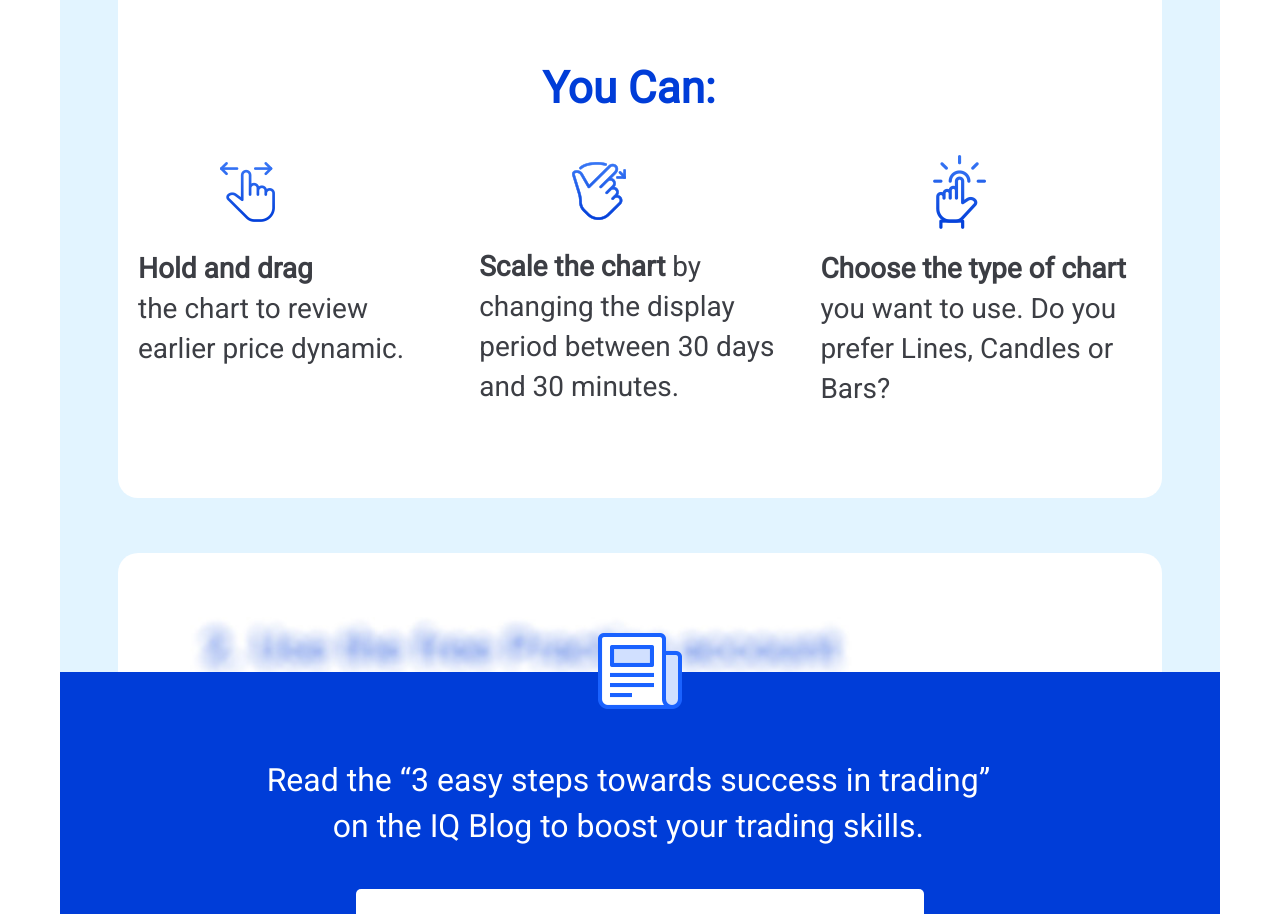
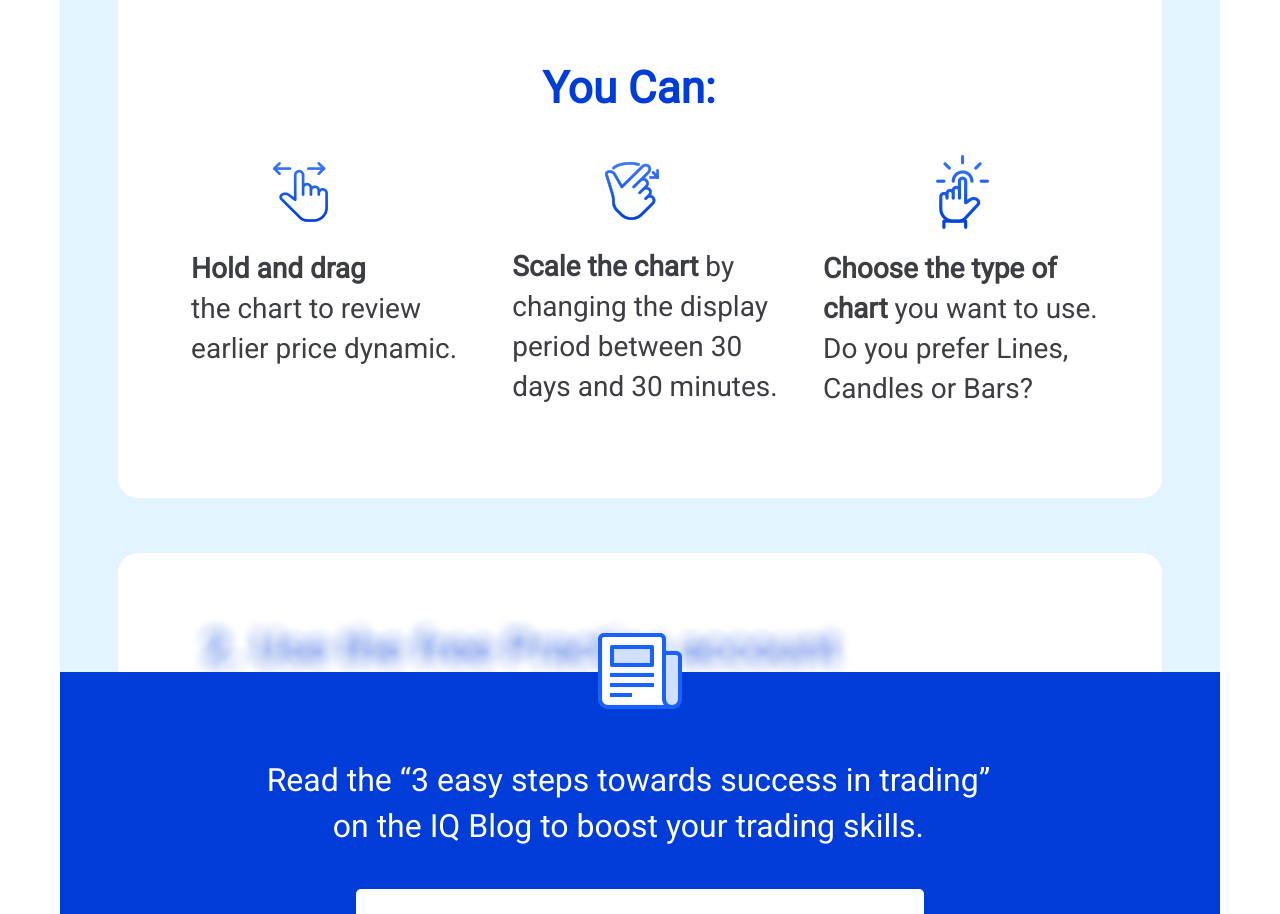
Before and after one commit to post032/iq, a plain HTML site: page source/index.html in a window 1280 px wide. Shown: the part 1483-2397 px from the top of the page. Drawn offline with Linux system fonts and the light colour scheme.

Commit message:
правка блоков you can

```diff
--- a/source/index.html
+++ b/source/index.html
@@ -21,7 +21,7 @@
     @media (min-width: 890px) {
       div {
         display: inline;
-        width: 30%;
+        width: 28%;
         vertical-align: top;
         text-align: left;
       }
@@ -110,13 +110,13 @@
                           <td width="33%" align="left" valign="top" style="padding:21px 10px;padding-left:26px;padding-right:10px;">
                             <p style="font-size:28px;line-height:40px;color:#3c3e44;font-family:'Roboto',sans-serif; margin:0;"><strong>Choose the type of chart</strong> you want to use. Do you prefer Lines, Candles or Bars?</p></td> -->
                             <td align="left" valign="top">
-                            <div style="display:inline-block;padding:21px 4px;padding-left:20px;font-size:28px;line-height:40px;color:#3c3e44;font-family:'Roboto',sans-serif;">
+                            <div style="display:inline-block;padding:21px 4px;padding-left:7%;font-size:28px;line-height:40px;color:#3c3e44;font-family:'Roboto',sans-serif;">
                               <img class="big big1" src="img/swipe.png" alt="image" width="55" height="60">
                               <span class="min"><strong>Hold and drag</strong><br>the chart to review earlier price dynamic.</span></div>
-                            <div style="display:inline-block;padding:21px 4px;padding-left:20px;font-size:28px;line-height:40px;color:#3c3e44;font-family:'Roboto',sans-serif;">
+                            <div style="display:inline-block;padding:21px 4px;padding-left:2%;font-size:28px;line-height:40px;color:#3c3e44;font-family:'Roboto',sans-serif;">
                               <img class="big big2" src="img/swipe2.png" alt="image" width="54" height="58">
                               <span class="min"><strong>Scale the chart</strong> by changing the display period between 30 days and 30 minutes.</span></div>
-                            <div style="display:inline-block;padding:21px 4px;padding-left:20px;font-size:28px;line-height:40px;color:#3c3e44;font-family:'Roboto',sans-serif;">
+                            <div style="display:inline-block;padding:21px 4px;padding-left:1%;font-size:28px;line-height:40px;color:#3c3e44;font-family:'Roboto',sans-serif;">
                               <img class="big big3" src="img/swipe3.png" alt="image" width="53" height="74">
                               <span class="min"><strong>Choose the type of chart</strong> you want to use. Do you prefer Lines, Candles or Bars?</span></div>
                             </td>
```
